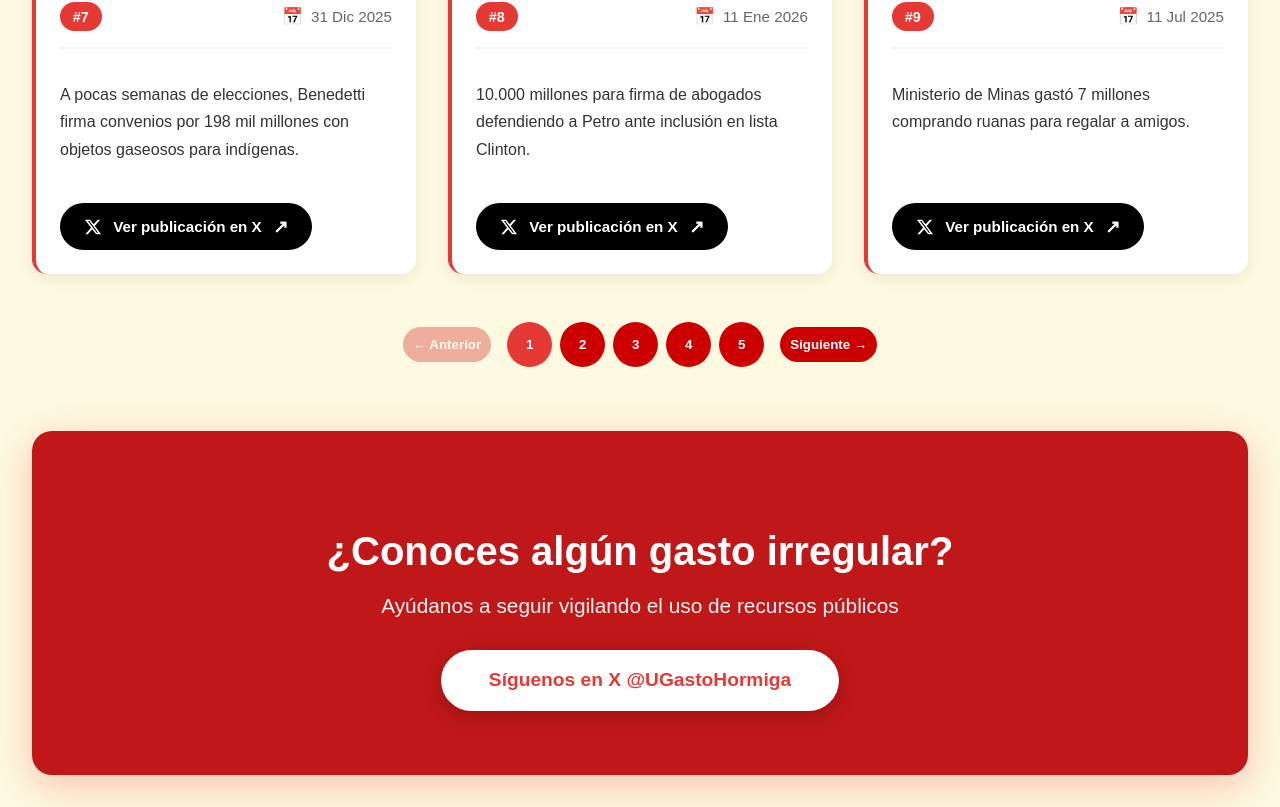
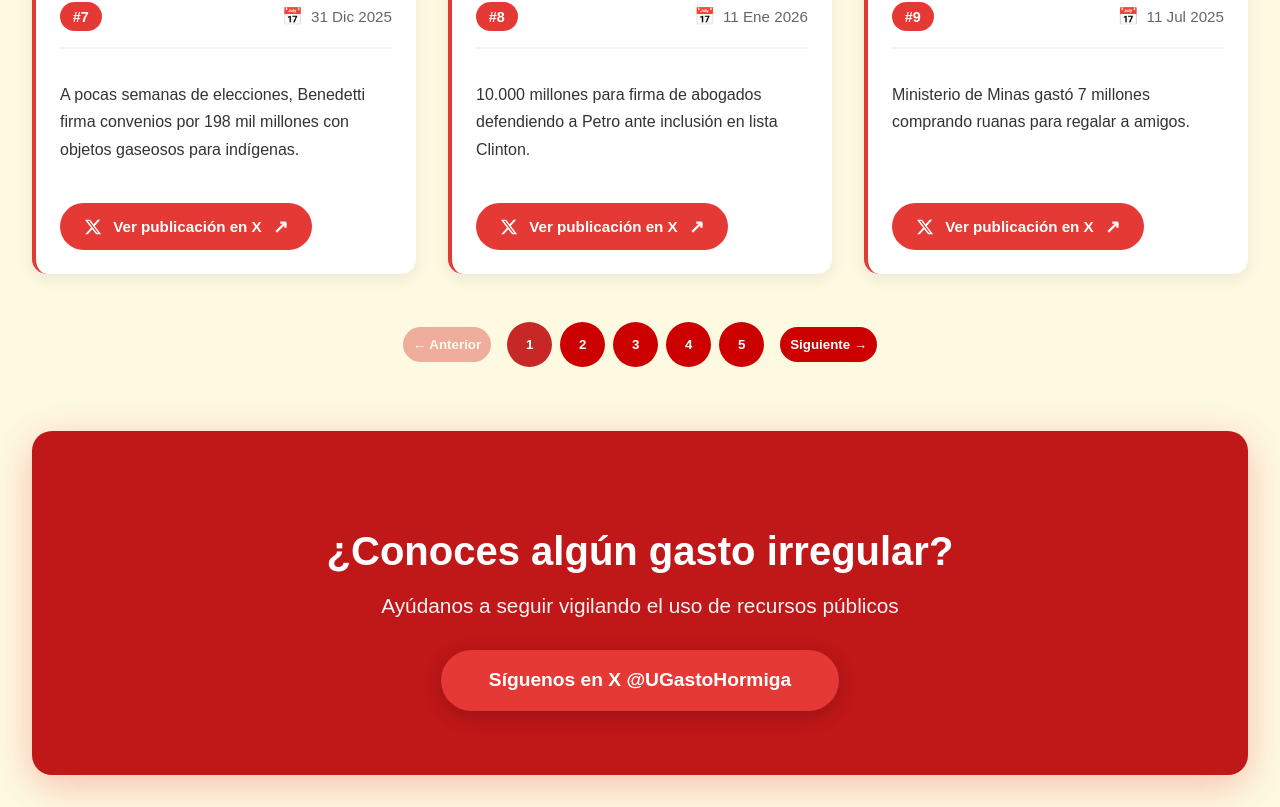
Before and after one commit to oficina91/german, a Vue app: page /gastos-hormiga in a window 1280 px wide. Shown: the part 1204-2011 px from the top of the page. Built offline with nearby package versions, Linux system fonts and the light colour scheme; what quasar would draw is missing.

Commit message:
Updated GastosHormiga.vue

```diff
--- a/src/views/GastosHormiga.vue
+++ b/src/views/GastosHormiga.vue
@@ -438,7 +438,7 @@ watch(searchTerm, resetPageOnSearch)
   align-items: center;
   gap: 0.7rem;
   padding: 0.8rem 1.5rem;
-  background: #000;
+  background: #e53935;
   color: white;
   text-decoration: none;
   border-radius: 25px;
@@ -448,13 +448,14 @@ watch(searchTerm, resetPageOnSearch)
 }
 
 .twitter-link:hover {
-  background: #1d9bf0;
+  background: #c62828;
   transform: translateX(3px);
 }
 
 .twitter-icon {
   width: 18px;
   height: 18px;
+  color: white;
 }
 
 .external-icon {
@@ -516,9 +517,9 @@ watch(searchTerm, resetPageOnSearch)
 
 .pagination-button {
   padding: 0.8rem 1.5rem;
-  background: white;
-  color: #e53935;
-  border: 2px solid #e53935;
+  background: #e53935;
+  color: white;
+  border: none;
   border-radius: 25px;
   font-weight: 600;
   cursor: pointer;
@@ -526,8 +527,7 @@ watch(searchTerm, resetPageOnSearch)
 }
 
 .pagination-button:hover:not(:disabled) {
-  background: #e53935;
-  color: white;
+  background: #c62828;
 }
 
 .pagination-button:disabled {
@@ -544,23 +544,21 @@ watch(searchTerm, resetPageOnSearch)
   width: 45px;
   height: 45px;
   border-radius: 50%;
-  border: 2px solid #e0e0e0;
-  background: white;
-  color: #666;
+  border: none;
+  background: #e53935;
+  color: white;
   font-weight: 600;
   cursor: pointer;
   transition: all 0.3s ease;
 }
 
 .page-number:hover {
-  border-color: #e53935;
-  color: #e53935;
+  background: #c62828;
 }
 
 .page-number.active {
-  background: #e53935;
+  background: #c62828;
   color: white;
-  border-color: #e53935;
 }
 
 /* CTA Section */
@@ -587,8 +585,8 @@ watch(searchTerm, resetPageOnSearch)
 .cta-button {
   display: inline-block;
   padding: 1.2rem 3rem;
-  background: white;
-  color: #e53935;
+  background: #e53935;
+  color: white;
   text-decoration: none;
   border-radius: 50px;
   font-weight: 700;
@@ -598,6 +596,7 @@ watch(searchTerm, resetPageOnSearch)
 }
 
 .cta-button:hover {
+  background: #c62828;
   transform: translateY(-3px);
   box-shadow: 0 8px 30px rgba(0, 0, 0, 0.3);
 }
```
